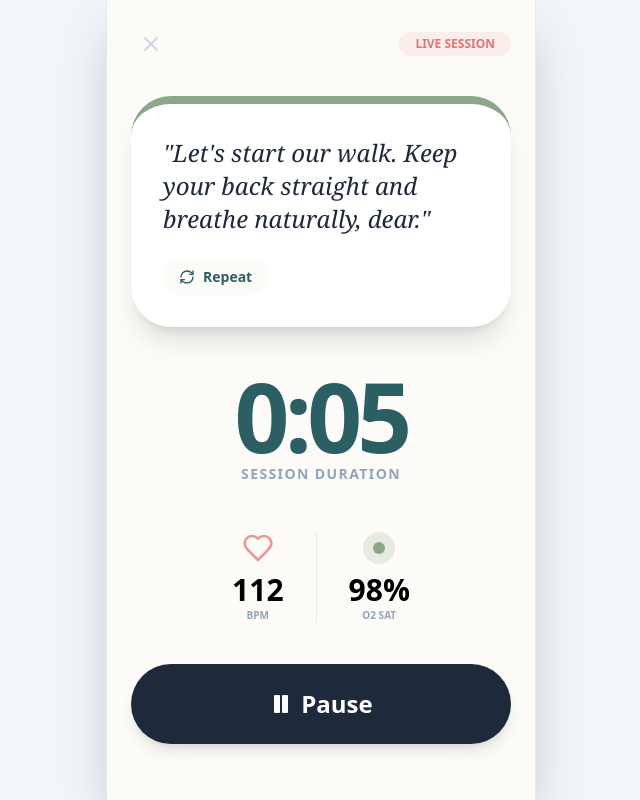
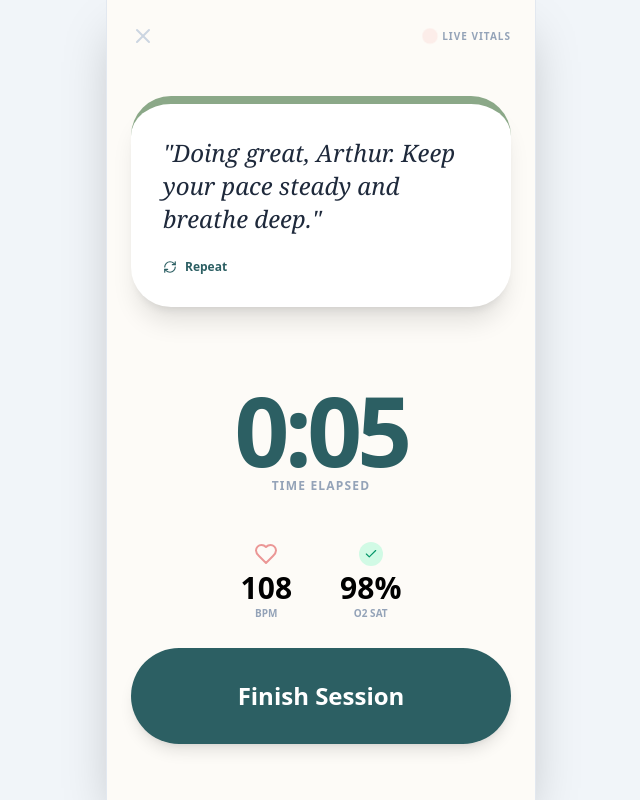
Before and after one commit to immayeast/pulse-cardiac-rehab, a Next.js app: page /session/active in a window 1280 px wide. Shown: the whole page, without its empty margins (319-959 px from the left). Built offline with nearby package versions, Linux system fonts and the light colour scheme.

Commit message:
again dp

```diff
--- a/src/app/session/active/page.tsx
+++ b/src/app/session/active/page.tsx
@@ -1,78 +1,53 @@
 "use client";
 import React, { useState, useEffect } from 'react';
-import { Heart, RefreshCw, X, Play, Pause } from 'lucide-react';
+import { Heart, RefreshCw, X, Check } from 'lucide-react';
 import { useRouter } from 'next/navigation';
 
-export default function ActiveSession() {
+export default function SessionActive() {
   const [timer, setTimer] = useState(0);
-  const [isActive, setIsActive] = useState(true);
-  const [claraMessage, setClaraMessage] = useState("Let's start our walk. Keep your back straight and breathe naturally, dear.");
   const router = useRouter();
 
   useEffect(() => {
-    let interval: any;
-    if (isActive) {
-      interval = setInterval(() => {
-        setTimer((t) => t + 1);
-        // Change instructions based on time
-        if (timer === 10) setClaraMessage("You're doing wonderful. Remember, if you feel a bit winded, we can always slow down.");
-        if (timer === 30) setClaraMessage("Halfway there! I'm so proud of your consistency today.");
-      }, 1000);
-    }
+    const interval = setInterval(() => setTimer(t => t + 1), 1000);
     return () => clearInterval(interval);
-  }, [isActive, timer]);
-
-  const formatTime = (s: number) => `${Math.floor(s / 60)}:${(s % 60).toString().padStart(2, '0')}`;
+  }, []);
 
   return (
-    <main className="p-6 flex flex-col h-screen">
-      <div className="flex justify-between items-center mb-8">
-        <button onClick={() => router.back()} className="p-2"><X className="text-slate-300" /></button>
-        <span className="bg-brand-coral/10 text-brand-coral px-4 py-1 rounded-full text-xs font-black">LIVE SESSION</span>
-      </div>
-
-      {/* CLARA SPEECH BUBBLE */}
-      <div className="bg-white p-8 rounded-[2.5rem] shadow-xl border-t-8 border-brand-sage mb-8 relative">
-        <p className="text-2xl font-serif italic text-slate-800 leading-snug">"{claraMessage}"</p>
-        <button className="mt-6 flex items-center gap-2 text-brand-teal font-bold text-sm bg-brand-cream px-4 py-2 rounded-full">
-          <RefreshCw size={16} /> Repeat
-        </button>
-      </div>
-
-      {/* VITALS SECTION */}
-      <div className="flex-1 flex flex-col items-center justify-center space-y-12">
-        <div className="text-center">
-          <p className="text-8xl font-black text-brand-teal tabular-nums tracking-tighter">{formatTime(timer)}</p>
-          <p className="text-slate-400 font-bold uppercase tracking-widest text-sm">Session Duration</p>
-        </div>
-
-        <div className="flex gap-8">
-          <div className="text-center">
-            <Heart className="mx-auto text-brand-coral animate-pulse mb-2" size={32} />
-            <p className="text-3xl font-bold">112</p>
-            <p className="text-[10px] text-slate-400 font-bold uppercase">BPM</p>
-          </div>
-          <div className="w-[1px] bg-slate-200" />
-          <div className="text-center">
-            <div className="w-8 h-8 mx-auto mb-2 bg-brand-sage/20 rounded-full flex items-center justify-center">
-              <div className="w-3 h-3 bg-brand-sage rounded-full" />
-            </div>
-            <p className="text-3xl font-bold">98%</p>
-            <p className="text-[10px] text-slate-400 font-bold uppercase">O2 Sat</p>
-          </div>
+    <main className="p-6 h-screen flex flex-col bg-[#FDFBF7]">
+      <div className="flex justify-between items-center mb-12">
+        <button onClick={() => router.back()}><X className="text-slate-300" /></button>
+        <div className="flex items-center gap-2">
+           <div className="w-2 h-2 bg-red-500 rounded-full animate-ping" />
+           <span className="text-[10px] font-black tracking-widest text-slate-400 uppercase">Live Vitals</span>
         </div>
       </div>
 
-      <div className="py-8">
-        <button
-          onClick={() => isActive ? setIsActive(false) : router.push('/checkin')}
-          className={`w-full py-6 rounded-[2.5rem] text-2xl font-black shadow-lg transition-all ${
-            isActive ? 'bg-slate-800 text-white' : 'bg-brand-sage text-white'
-          }`}
-        >
-          {isActive ? <span className="flex items-center justify-center gap-2"><Pause fill="white" /> Pause</span> : "Finish Session"}
-        </button>
+      <div className="bg-white p-8 rounded-[2.5rem] shadow-xl border-t-8 border-[#8BA888] mb-12">
+        <p className="text-2xl font-serif italic text-slate-800 leading-snug">
+          "Doing great, Arthur. Keep your pace steady and breathe deep."
+        </p>
+        <button className="mt-6 flex items-center gap-2 text-[#2C5F63] font-bold text-xs"><RefreshCw size={14} /> Repeat</button>
       </div>
+
+      <div className="flex-1 flex flex-col items-center justify-center space-y-12">
+        <div className="text-center">
+          <p className="text-8xl font-black text-[#2C5F63] tabular-nums tracking-tighter">
+            {Math.floor(timer / 60)}:{(timer % 60).toString().padStart(2, '0')}
+          </p>
+          <p className="text-slate-400 font-bold uppercase text-xs tracking-widest">Time Elapsed</p>
+        </div>
+        <div className="flex gap-12">
+          <div className="text-center"><Heart className="text-[#E57373] animate-pulse mb-1 mx-auto" /><p className="text-3xl font-black">108</p><p className="text-[10px] text-slate-400 font-black">BPM</p></div>
+          <div className="text-center"><div className="w-6 h-6 bg-emerald-100 rounded-full mx-auto mb-1 flex items-center justify-center"><Check className="text-emerald-600" size={14}/></div><p className="text-3xl font-black">98%</p><p className="text-[10px] text-slate-400 font-black">O2 SAT</p></div>
+        </div>
+      </div>
+
+      <button
+        onClick={() => router.push('/checkin')}
+        className="w-full bg-[#2C5F63] text-white py-8 rounded-[3rem] text-2xl font-black shadow-lg mb-8"
+      >
+        Finish Session
+      </button>
     </main>
   );
 }
```
Also changed, not shown: src/app/page.tsx (+34 -58 lines).
